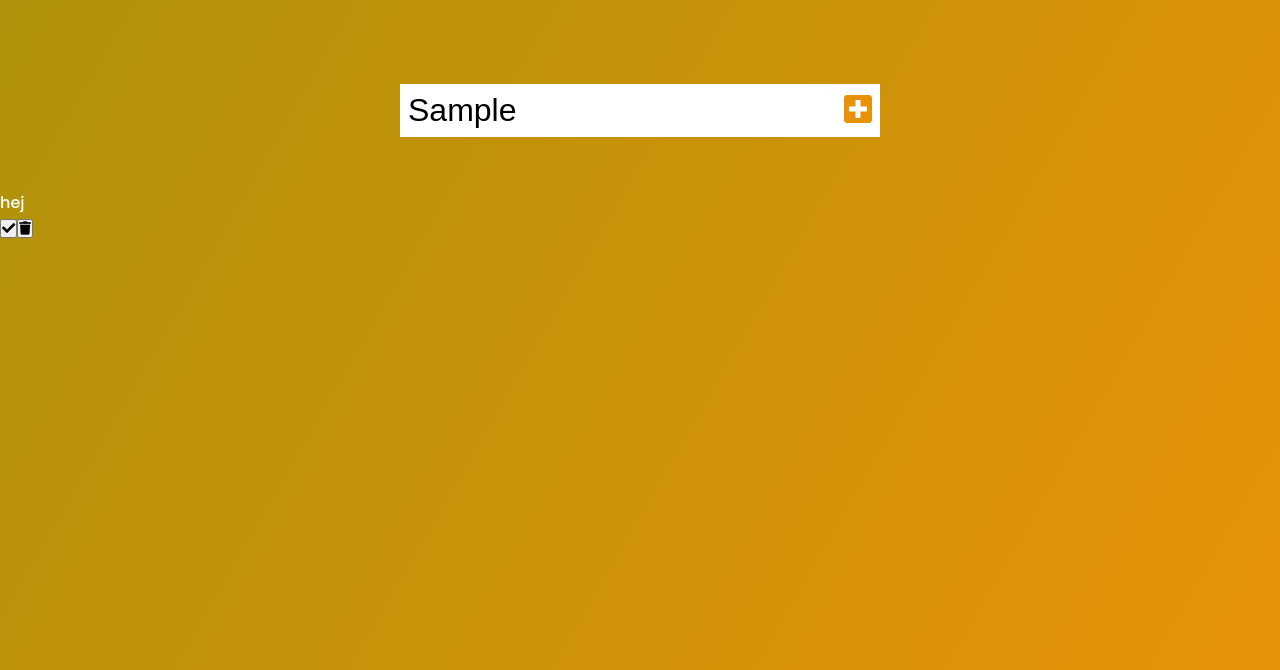
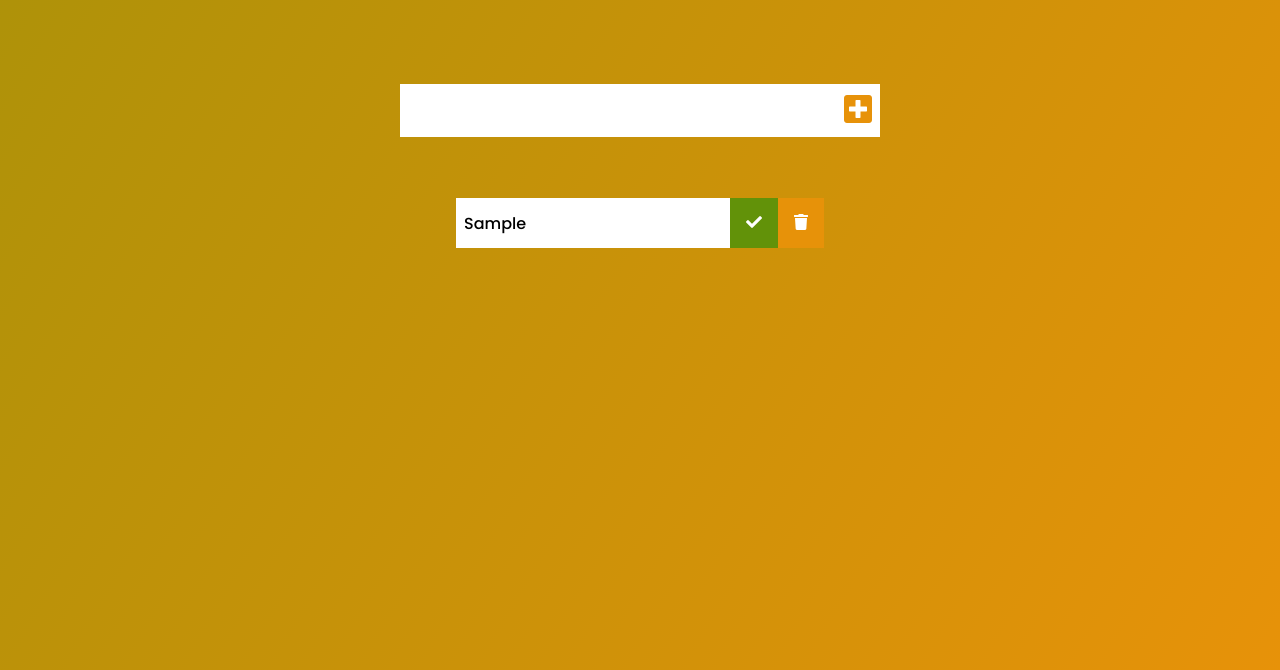
Before and after one commit to UlaBB/simply_ToDoList, a website: page src/index.html in a window 1280 px wide. Both pictures are taken after typing "Sample" into the empty fields and a click on the button 858 px from the left and 240 px from the top of the page. Shown: the part 130-800 px from the top of the page. Drawn offline with nearby package versions, Linux system fonts and the light colour scheme; files that its build step writes are made by us from their sources.

Commit message:
Add styling to new item

```diff
--- a/src/js/app.js
+++ b/src/js/app.js
@@ -11,25 +11,39 @@ const app = {
     this.toDoButton.addEventListener('click', e => {
       e.preventDefault();
 
-      const todoDiv = document.createElement('div');
-      todoDiv.classList.add('.todo');
+      this.createToDoDiv();
+      this.createCompletedBtn();
+      this.createTrashBtn();
+
+      this.toDoList.appendChild(this.todoDiv);
+      this.toDoInput.value = '';
+    });
+  },
+
+  createToDoDiv: function () {
+
+    this.todoDiv = document.createElement('div');
+    this.todoDiv.classList.add('todo');
     const newToDo = document.createElement('li');
-      newToDo.innerText = 'hej';
+    newToDo.innerText = this.toDoInput.value;
     newToDo.classList.add('toDo__newItem');
-      todoDiv.appendChild(newToDo);
+    this.todoDiv.appendChild(newToDo);
+  },
+
+  createCompletedBtn: function () {
 
     const completedButton = document.createElement('button');
     completedButton.innerHTML = '<i class="fas fa-check"></i>';
     completedButton.classList.add('completed-btn');
-      todoDiv.appendChild(completedButton);
+    this.todoDiv.appendChild(completedButton);
+  },
+
+  createTrashBtn: function () {
 
     const trashButton = document.createElement('button');
     trashButton.innerHTML = '<i class="fas fa-trash"></i>';
-      trashButton.classList.add('completed-btn');
-      todoDiv.appendChild(trashButton);
-
-      this.toDoList.appendChild(todoDiv);
-    });
+    trashButton.classList.add('trash-btn');
+    this.todoDiv.appendChild(trashButton);
   },
 
   init: function () {
--- a/src/sass/style.scss
+++ b/src/sass/style.scss
@@ -41,3 +41,44 @@ form button:hover{
   color: #fff;
   background: #E79209;
 }
+
+.toDo__container{
+  display: flex;
+  justify-content: center;
+  align-items: center;
+  &__list{
+    min-width: 30%;
+    list-style: none;
+  }
+}
+
+.todo{
+  margin: 0.5rem;
+  background: #fff;
+  color: #000000;
+  display: flex;
+  justify-content: space-between;
+  align-items: center;
+}
+
+.todo li{
+  flex: 1;
+}
+
+.completed-btn,
+.trash-btn{
+  color: #ffff;
+  background: #E79209;
+  border: none;
+  padding: 1rem;
+  cursor: pointer;
+  font-size: 1rem;
+}
+
+.completed-btn{
+  background: #629209;
+}
+
+.toDo__newItem{
+  padding: 0rem 0.5rem;
+}
```
Also changed, not shown: dist/css/style.css, dist/js/app.js, 1 other file. Lines whose indentation alone changed are shown as unchanged.
